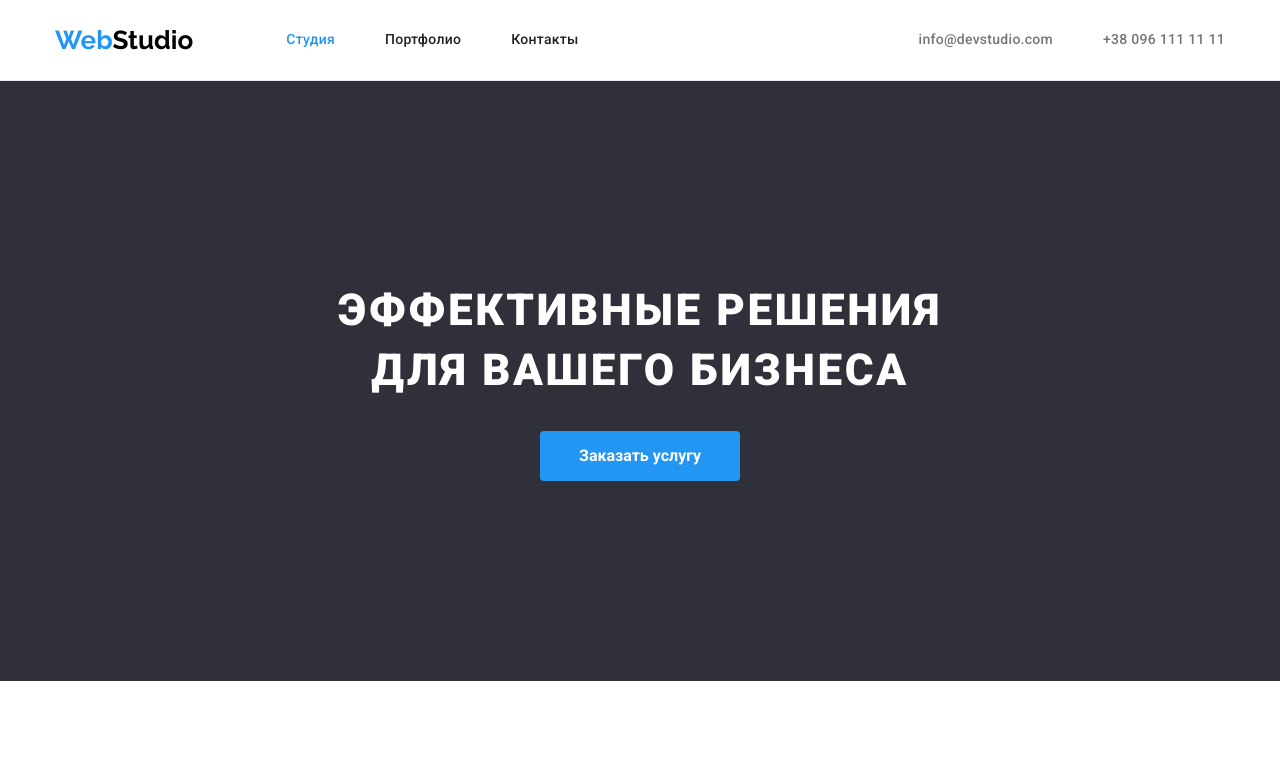
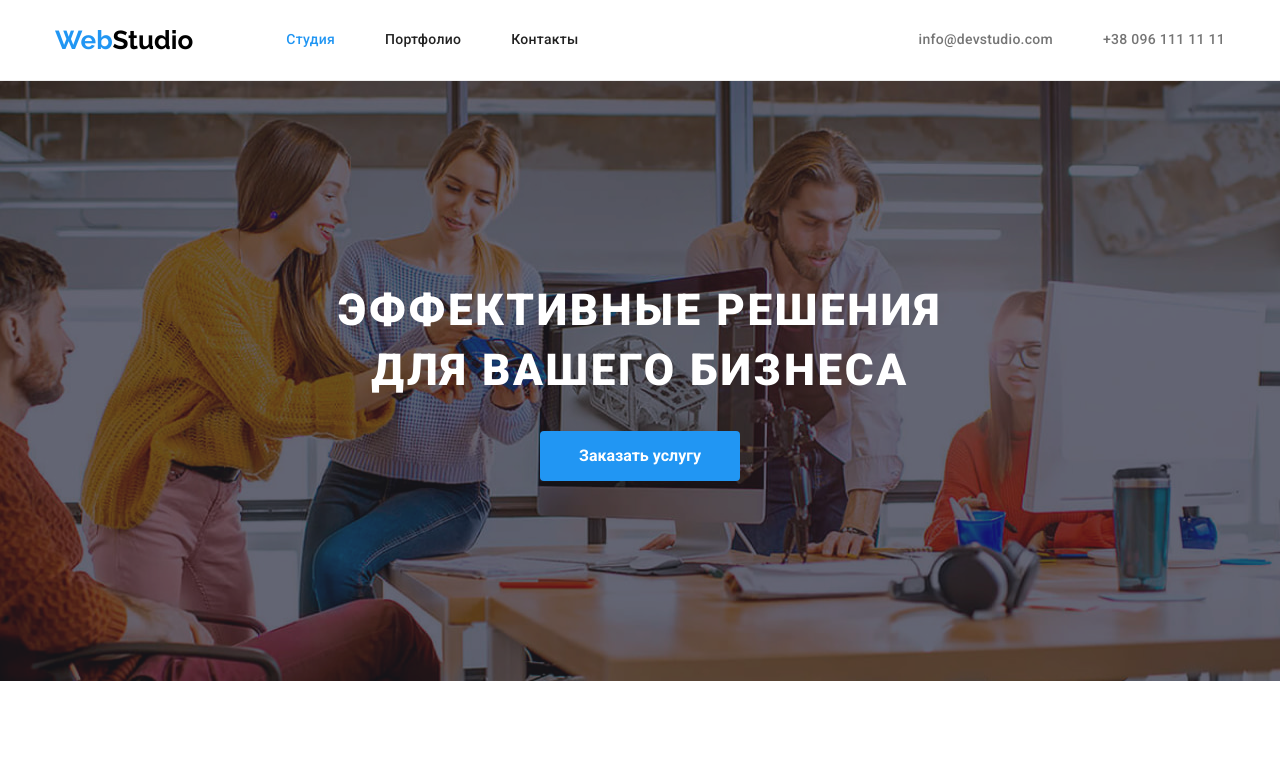
Before and after one commit to TanyaMarchenkoS/goit-markup-hw-04, a plain HTML site: page index.html in a window 1280 px wide. Shown: the top 771 px of the page. Drawn offline with nearby package versions, Linux system fonts and the light colour scheme.

Commit message:
ля секції герой задано background-image

```diff
--- a/css/styles.css
+++ b/css/styles.css
@@ -134,8 +134,15 @@ ul {
 }
 /* Герой */
 .hero {
+  max-width: 1600px;
+  margin-left: auto;
+  margin-right: auto;
   color: #ffffff;
-  background-color: #2f303a;
+  background-color: #c4c4c4;
+  background-image: url(../images/background/imgoverlay.png.png),
+    url(../images/background/bk.png.jpg);
+  background-repeat: no-repeat;
+  background-position: center;
   display: block;
   text-align: center;
   padding-top: 200px;
@@ -283,7 +290,7 @@ ul {
   color: #ffffff;
 }
 .address {
-    margin-top: 20px;
+  margin-top: 20px;
 }
 .footer-address {
   font-family: 'Roboto';
@@ -332,7 +339,7 @@ ul {
   border: none;
   border-radius: 4px;
 }
-.btn-item{
+.btn-item {
   margin-right: 8px;
 }
 .btn-item:last-child {
@@ -392,7 +399,7 @@ ul {
   padding-right: 24px;
   padding-bottom: 20px;
   padding-left: 24px;
-  border-left: 1px solid #EEEEEE;;
-  border-bottom: 1px solid #EEEEEE;;
-  border-right: 1px solid #EEEEEE;;
+  border-left: 1px solid #eeeeee;
+  border-bottom: 1px solid #eeeeee;
+  border-right: 1px solid #eeeeee;
 }
```
Also changed, not shown: images/background/bk.png.jpg (added), images/background/imgoverlay.png.png (added).
